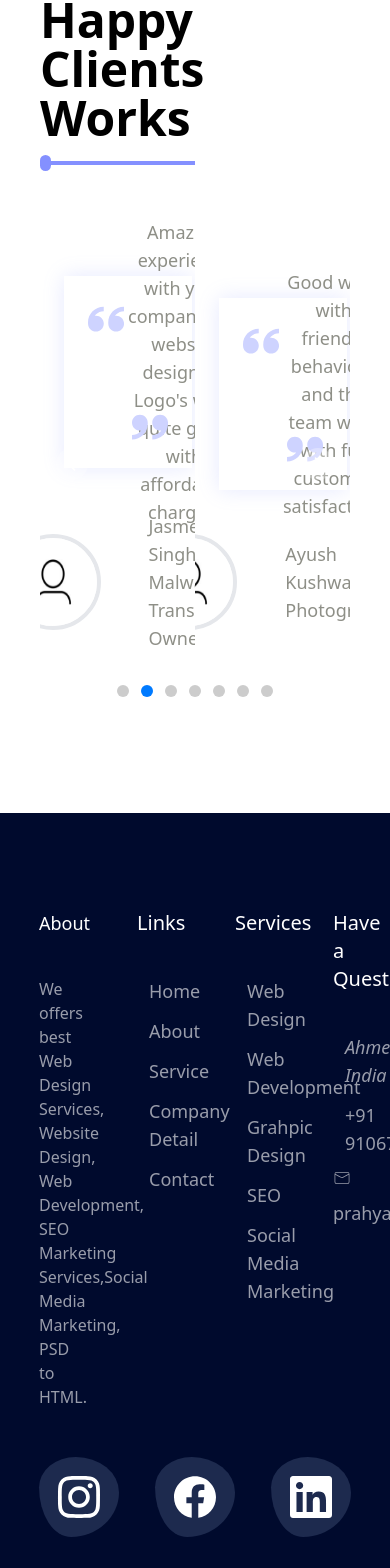
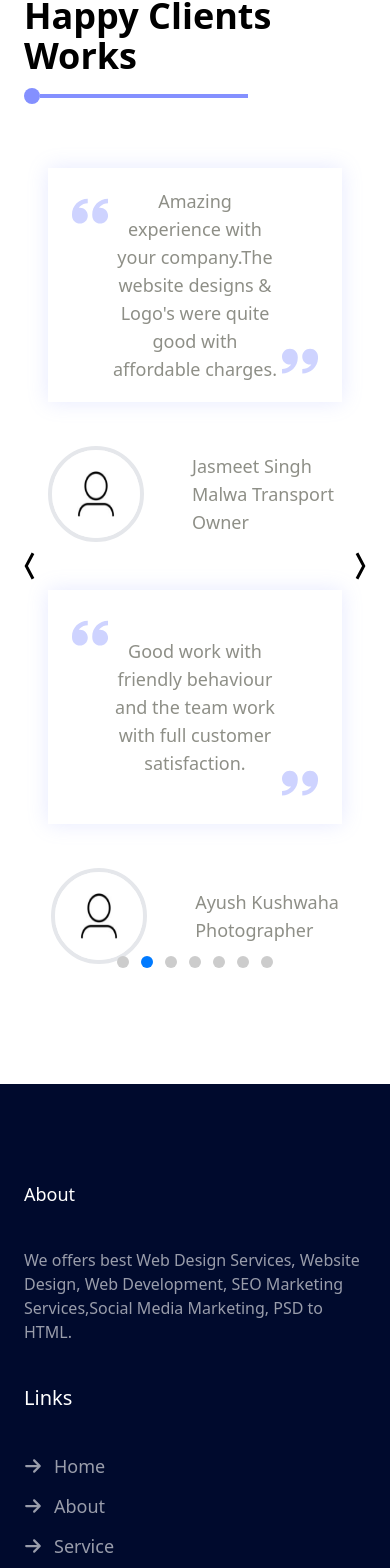
Before and after one commit to nischaygadher15/PTS_2, a React (Vite) app: page /review in a window 390 px wide. Shown: the part 196-1764 px from the top of the page. Built offline with nearby package versions, Linux system fonts and the light colour scheme.

Commit message:
Finally responsivenes is done.

```diff
--- a/src/App.css
+++ b/src/App.css
@@ -16,7 +16,6 @@
 
 .cardShadow {
   box-shadow: 0px 0px 20px 0px rgb(132 144 255 / 20%);
-  padding: 40px 24px;
 }
 
 .boxShadow {
--- a/src/Components/CustomerCard.jsx
+++ b/src/Components/CustomerCard.jsx
@@ -8,7 +8,7 @@ const CustomerCard = ({ cusData }) => {
   let { msg, name, job } = cusData;
   return (
     <Card className="text-[#8e8f87] text-lg border-none shadow-none overflow-auto">
-      <div className="relative p-16 mb-7 max-h-48 boxShadow flex items-center text-center">
+      <div className="relative p-16 mb-7 min-h-48 boxShadow flex items-center text-center">
         <ImQuotesLeft className="absolute top-6 left-6 text-4xl text-[#ced3ff]" />
         <p className="">{msg}</p>
         <ImQuotesRight className="absolute bottom-6 right-6 text-4xl text-[#ced3ff]" />
--- a/src/Components/Footer.jsx
+++ b/src/Components/Footer.jsx
@@ -26,8 +26,8 @@ const Footer = () => {
   ];
   return (
     <footer className="w-screen flex justify-center bg-[#000a2d]">
-      <div className="px-10 py-24 max-w-screen-sm min-h-screen md:max-w-screen-md lg:max-w-screen-lg xl:max-w-screen-xl 2xl:max-w-screen-2xl ">
-        <div className="grid grid-cols-4 gap-20">
+      <div className="px-6 sm:px-10 py-24 min-h-screen max-w-full md:max-w-[900px] lg:max-w-screen-lg xl:max-w-screen-xl 2xl:max-w-screen-2xl">
+        <div className="grid grid-cols-1 sm:grid-cols-2 lg:grid-cols-4 gap-10 lg:gap-20">
           {/* About */}
           <div>
             <p className="text-lg mb-10 font-medium text-white">About</p>
@@ -97,7 +97,7 @@ const Footer = () => {
                   className={`${footLinkClass} flex flex-wrap items-center`}
                 >
                   <CiMail />
-                  <span className="">prahyatechservices@gmail.com</span>
+                  <span className="">prahyatechservices @gmail.com</span>
                 </a>
               </li>
             </ul>
@@ -105,14 +105,14 @@ const Footer = () => {
         </div>
 
         {/* Social Media Icons */}
-        <div className="text-white flex justify-center items-center gap-9 text-5xl py-12 ">
-          <div className="media-icon w-20 h-20 flex justify-center items-center">
+        <div className="text-white flex justify-center items-center gap-9 text-4xl md:text-5xl py-12 ">
+          <div className="media-icon w-16 h-16  md:w-20 md:h-20 flex justify-center items-center">
             <FaInstagram />
           </div>
-          <div className="media-icon w-20 h-20 flex justify-center items-center">
+          <div className="media-icon w-16 h-16  md:w-20 md:h-20 flex justify-center items-center">
             <IoLogoFacebook />
           </div>
-          <div className="media-icon w-20 h-20 flex justify-center items-center">
+          <div className="media-icon w-16 h-16  md:w-20 md:h-20 flex justify-center items-center">
             <FaLinkedin />
           </div>
         </div>
--- a/src/Components/Navbar.jsx
+++ b/src/Components/Navbar.jsx
@@ -74,8 +74,12 @@ const Navbar = () => {
       </button>
 
       {/* <=================== Drawer ======================> */}
-      <Drawer open={isOpen} position="right" className="w-screen h-screen p-0">
-        <nav className="w-screen h-24 bg-[#F9F9FF] px-10 flex items-center justify-between mb-16">
+      <Drawer
+        open={isOpen}
+        position="right"
+        className="w-screen h-screen overflow-hidden p-0"
+      >
+        <nav className="w-full h-24 bg-[#F9F9FF] px-10 flex items-center justify-between mb-16">
           {/* Logo */}
           <div>
             <img
--- a/src/Pages/Contact.jsx
+++ b/src/Pages/Contact.jsx
@@ -30,9 +30,9 @@ const Contact = () => {
   return (
     <>
       {/* Contact Us Form */}
-      <section className="px-10 w-screen min-h-screen py-24 max-w-screen-sm md:max-w-screen-md lg:max-w-screen-lg xl:max-w-screen-xl 2xl:max-w-screen-2xl">
-        <div className="w-1/2 text-black font-semibold text-lg mb-10">
-          <span className="text-5xl font-semibold">Contact Us</span>
+      <section className="px-6 sm:px-10 py-24 min-h-screen w-full md:max-w-[900px] lg:max-w-screen-lg xl:max-w-screen-xl 2xl:max-w-screen-2xl">
+        <div className="w-full md:w-1/2 text-black font-semibold text-lg mb-10">
+          <span className="text-4xl sm:text-5xl font-semibold">Contact Us</span>
           <div className="flex items-center mt-3">
             <span className="bg-[#8490FF] w-4 h-4 rounded-full"></span>
             <span className="bg-[#8490FF] h-1 w-52"></span>
@@ -41,7 +41,7 @@ const Contact = () => {
 
         <div className="w-full flex justify-center">
           <form
-            className="w-1/2"
+            className="w-full sm:w-2/3 lg:w-1/2"
             onSubmit={handleSubmit(onSubmit)}
             ref={contactForm}
           >
--- a/src/Pages/Home.jsx
+++ b/src/Pages/Home.jsx
@@ -56,10 +56,12 @@ const Home = () => {
   let handleTabClick = (t) => {
     let tabButtons = document.getElementById("tabButtons");
     Array.from(tabButtons.children).forEach((b, inx) => {
-      b.style.marginTop = "0px";
+      // b.style.marginTop = "0px";
+      b.style.transform = "translateY(0px)";
     });
 
-    document.getElementById(t).style.marginTop = "-20px";
+    // document.getElementById(t).style.marginTop = "-20px";
+    document.getElementById(t).style.transform = "translateY(-20px)";
 
     switch (t) {
       case "tab-1":
@@ -130,7 +132,7 @@ const Home = () => {
 
       {/* Latest Works */}
       <section className="px-6 sm:px-10 py-24 min-h-screen max-w-full md:max-w-[900px] lg:max-w-screen-lg xl:max-w-screen-xl 2xl:max-w-screen-2xl">
-        <div className="text-[#8e8f87] text-lg">
+        <div className="max-w-full text-[#8e8f87] text-lg">
           <div className="w-full md:w-1/2">
             <div className="text-black font-semibold">
               <span className="text-4xl sm:text-5xl font-semibold">
@@ -150,13 +152,14 @@ const Home = () => {
           <div className="w-full">
             {/* Tab Button */}
             <div
-              className="flex justify-center items-center gap-8"
+              // className="flex justify-between md:justify-center items-center md:gap-8"
+              className="grid grid-cols-2 gap-y-7 sm:grid-cols-4 grid-rows-2  sm:grid-rows-1 gap-x-5 md:gap-8 text-base"
               id="tabButtons"
               onClick={(e) => handleTabClick(e.target.id)}
             >
               <button
-                className="px-5 md:px-8 py-2 md:py-3 rounded-md text-center bg-[#62BDFC] text-white font-semibold hover:shadow-xl
-              hover:shadow-[#b8ddf7] uppercase text-nowrap bgGradient tabBtn"
+                className="px-4 md:px-8 py-2 md:py-3 rounded-md text-center bg-[#62BDFC] text-white font-semibold hover:shadow-xl
+              hover:shadow-[#b8ddf7] uppercase text-wrap bgGradient tabBtn"
                 id="tab-0"
               >
                 All
@@ -164,7 +167,7 @@ const Home = () => {
 
               <button
                 className="px-5 md:px-8 py-2 md:py-3 rounded-md text-center bg-[#62BDFC] text-white font-semibold hover:shadow-xl
-              hover:shadow-[#b8ddf7] uppercase text-nowrap bgGradient tabBtn"
+              hover:shadow-[#b8ddf7] uppercase text-wrap bgGradient tabBtn"
                 id="tab-1"
               >
                 WEBSITE
@@ -172,7 +175,7 @@ const Home = () => {
 
               <button
                 className="px-5 md:px-8 py-2 md:py-3 rounded-md text-center bg-[#62BDFC] text-white font-semibold hover:shadow-xl
-              hover:shadow-[#b8ddf7] uppercase text-nowrap bgGradient tabBtn"
+              hover:shadow-[#b8ddf7] uppercase text-wrap bgGradient tabBtn"
                 id="tab-2"
               >
                 Graphic Design
@@ -180,7 +183,7 @@ const Home = () => {
 
               <button
                 className="px-5 md:px-8 py-2 md:py-3 rounded-md text-center bg-[#62BDFC] text-white font-semibold hover:shadow-xl
-              hover:shadow-[#b8ddf7] uppercase text-nowrap bgGradient tabBtn"
+              hover:shadow-[#b8ddf7] uppercase text-wrap bgGradient tabBtn"
                 id="tab-3"
               >
                 Social Media
@@ -188,7 +191,7 @@ const Home = () => {
             </div>
 
             {/* Tab Content */}
-            <div className="pt-16 grid grid-cols-2 md:grid-cols-3 gap-6">
+            <div className="pt-16 grid grid-cols-1 sm:grid-cols-2 md:grid-cols-3 gap-6">
               {filtered &&
                 filtered.map((i, inx) => (
                   <div
@@ -219,11 +222,11 @@ const Home = () => {
 
       {/* Numbers Section */}
       <section
-        className="py-24 w-screen text-white text-center flex justify-evenly bgGradient"
+        className="py-24 w-screen text-white text-center grid grid-cols-1 sm:grid-cols-2 lg:grid-cols-4 gap-y-11 sm:gap-6 bgGradient"
         ref={counterObserver}
       >
-        <div>
-          <div className="text-5xl font-bold mb-4 flex items-center">
+        <div className="flex flex-col items-center">
+          <div className="text-4xl lg:text-5xl font-bold mb-4 flex flew-row items-center">
             {count1 && (
               <CountUp
                 start={0}
@@ -236,14 +239,11 @@ const Home = () => {
             {!count1 && "2,000"}
             <FaPlus className="pt-2 ps-2 text-4xl" />
           </div>
-          <p className="text-lg font-semibold">Website Completed</p>
-          {/* <Button color="success" onClick={() => setCount1(true)}>
-            Start
-          </Button> */}
+          <p className="text-md lg:text-lg font-semibold">Website Completed</p>
         </div>
 
-        <div>
-          <div className="text-5xl font-bold mb-4 flex items-center">
+        <div className="flex flex-col items-center">
+          <div className="text-4xl lg:text-5xl font-bold mb-4 flex items-center">
             {count1 && (
               <CountUp
                 start={0}
@@ -256,11 +256,11 @@ const Home = () => {
             {!count1 && "6,000"}
             <FaPlus className="pt-2 ps-2 text-4xl" />
           </div>
-          <p className="text-lg font-semibold">Happy Clients</p>
+          <p className="text-md lg:text-lg font-semibold">Happy Clients</p>
         </div>
 
-        <div>
-          <div className="text-5xl font-bold mb-4 flex items-center">
+        <div className="flex flex-col items-center">
+          <div className="text-4xl lg:text-5xl font-bold mb-4 flex items-center">
             {count1 && (
               <CountUp
                 start={0}
@@ -273,11 +273,13 @@ const Home = () => {
             {!count1 && "5,000"}
             <FaPlus className="pt-2 ps-2 text-4xl" />
           </div>
-          <p className="text-lg font-semibold">Grahpic Design Completed</p>
+          <p className="text-md lg:text-lg font-semibold">
+            Grahpic Design Completed
+          </p>
         </div>
 
-        <div>
-          <div className="text-5xl font-bold mb-4 flex items-center">
+        <div className="flex flex-col items-center">
+          <div className="text-4xl lg:text-5xl font-bold mb-4 flex items-center">
             {count1 && (
               <CountUp
                 start={0}
@@ -290,7 +292,9 @@ const Home = () => {
             {!count1 && "3,000"}
             <FaPlus className="pt-2 ps-2 text-4xl" />
           </div>
-          <p className="text-lg font-semibold">SMM Project Completed</p>
+          <p className="text-md lg:text-lg font-semibold">
+            SMM Project Completed
+          </p>
         </div>
       </section>
 
@@ -301,14 +305,18 @@ const Home = () => {
       <Review />
 
       {/* Available for 24/7 */}
-      <section className="py-24 w-screen bg-[#7892FF]">
+      <div className="w-screen bg-[#7892FF]">
+        <section className="bg-[#7892FF] px-6 sm:px-10 py-24 w-full md:max-w-[900px] lg:max-w-screen-lg xl:max-w-screen-xl 2xl:max-w-screen-2xl">
           <div className="h-full flex flex-col items-center justify-center gap-6 text-white">
-          <p className="text-7xl">
-            We Are <span className="text-[#A0F669]">Available</span> For 24/7*
+            <p className="text-5xl md:text-7xl">
+              <span>We Are</span>
+              <span className="text-[#A0F669]"> Available </span>
+              <span>For 24/7*</span>
             </p>
             <p>
-            We offers best Web Design Services, Website Design, Web Development,
-            SEO Marketing Services,Social Media Marketing, PSD to HTML.
+              We offers best Web Design Services, Website Design, Web
+              Development, SEO Marketing Services,Social Media Marketing, PSD to
+              HTML.
             </p>
 
             <NavLink
@@ -320,6 +328,7 @@ const Home = () => {
             </NavLink>
           </div>
         </section>
+      </div>
 
       {/* Contact Us Form */}
       <Contact />
--- a/src/Pages/Review.jsx
+++ b/src/Pages/Review.jsx
@@ -3,6 +3,11 @@ import { Carousel } from "flowbite-react";
 import "../App.css";
 import opinions from "../Data/CustomerOpinions";
 import CustomerCard from "../Components/CustomerCard";
+import {
+  RiArrowLeftWideFill,
+  RiArrowLeftWideLine,
+  RiArrowRightWideFill,
+} from "react-icons/ri";
 
 const Review = () => {
   // Unique key for components
@@ -12,6 +17,10 @@ const Review = () => {
   const customTheme = {
     root: {
       base: "relative h-full w-full",
+      leftControl:
+        "absolute -left-3 top-0 text-black text-4xl flex md:hidden h-full items-center justify-center focus:outline-none",
+      rightControl:
+        "absolute -right-3 top-0 text-black text-4xl flex md:hidden h-full items-center justify-center focus:outline-none",
     },
     indicators: {
       active: {
@@ -34,12 +43,20 @@ const Review = () => {
     },
   };
 
+  //Scree nSize observer
+  let [winSize, setWinSize] = useState(window.screen.width);
+
+  let resizeWindow = () => {
+    setWinSize(window.screen.width);
+  };
+
   //Customer Opinions
   let [customers, setCustomers] = useState([]);
 
-  let createCusArray = () => {
+  let createCusArray = (w) => {
     let temp = [];
     let buff = [];
+    if (w >= 768) {
       for (let i = 0; i < opinions.length; i++) {
         if (temp.length == 2) {
           buff.push(temp);
@@ -48,37 +65,65 @@ const Review = () => {
           else temp.push(opinions[i]);
         }
       }
-
       setCustomers(buff);
+    } else {
+      setCustomers([...opinions]);
+    }
   };
 
-  useEffect(() => createCusArray(), []);
-  // useEffect(() => console.log(customers), [customers]);
+  useEffect(() => {
+    window.addEventListener("resize", resizeWindow);
+
+    return () => {
+      window.removeEventListener("resize", resizeWindow);
+    };
+  }, []);
+  useEffect(() => console.log(customers), [customers]);
+
+  useEffect(() => {
+    createCusArray(winSize);
+  }, [winSize]);
 
   return (
     <>
       {/* Happy Clients Works */}
-      <section className="px-10 py-24 w-screen min-h-screen md:max-w-screen-md lg:max-w-screen-lg xl:max-w-screen-xl 2xl:max-w-screen-2xl">
-        <div className="w-1/2 text-black font-semibold text-lg mb-10">
-          <span className="text-5xl font-semibold">Happy Clients Works</span>
+      <section className="px-6 sm:px-10 py-24 min-h-screen w-full md:max-w-[900px] lg:max-w-screen-lg xl:max-w-screen-xl 2xl:max-w-screen-2xl">
+        <div className="w-full lg:w-1/2 text-black font-semibold text-lg mb-10">
+          <span className="text-4xl sm:text-5xl font-semibold">
+            Happy Clients Works
+          </span>
           <div className="flex items-center mt-3">
             <span className="bg-[#8490FF] w-4 h-4 rounded-full"></span>
             <span className="bg-[#8490FF] h-1 w-52"></span>
           </div>
         </div>
-        <Carousel className="h-[60vh]" theme={customTheme}>
+        <Carousel
+          indicators={winSize >= 768 ? true : false}
+          className="h-screen sm:h-[60vh]"
+          leftControl={<RiArrowLeftWideFill />}
+          rightControl={<RiArrowRightWideFill />}
+          theme={customTheme}
+        >
           {customers &&
             customers.map((arr, inx) => (
               <div
-                className="h-full bg-white grid grid-cols-2"
+                className="h-full bg-white grid grid-cols-1 md:grid-cols-2"
                 key={`${key}-customer-${inx}`}
               >
-                {arr.map((ele, inx) => (
+                {winSize >= 768 ? (
+                  arr.length > 1 &&
+                  arr.map((ele, inx) => (
                     <CustomerCard
                       cusData={{ ...ele }}
                       key={`${key}-customerArr-${inx}`}
                     />
-                ))}
+                  ))
+                ) : (
+                  <CustomerCard
+                    cusData={{ ...arr }}
+                    key={`${key}-customerArr-${inx}`}
+                  />
+                )}
               </div>
             ))}
         </Carousel>
--- a/src/Pages/Service.jsx
+++ b/src/Pages/Service.jsx
@@ -13,8 +13,8 @@ const Service = () => {
   return (
     <>
       {/* Services Offers */}
-      <section className="px-10 py-24 max-w-screen-sm min-h-screen md:max-w-screen-md lg:max-w-screen-lg xl:max-w-screen-xl 2xl:max-w-screen-2xl">
-        <div className="w-1/2 text-[#8e8f87] text-lg">
+      <section className="px-6 sm:px-10 py-24 min-h-screen max-w-full md:max-w-[900px] lg:max-w-screen-lg xl:max-w-screen-xl 2xl:max-w-screen-2xl">
+        <div className="lg:w-1/2 text-[#8e8f87] text-lg">
           <div className="text-black font-semibold">
             <span className="text-5xl font-semibold">Services offers</span>
             <div className="flex items-center mt-3">
@@ -29,7 +29,7 @@ const Service = () => {
           </p>
         </div>
 
-        <div className="grid grid-cols-3 gap-20">
+        <div className="grid grid-cols-1 sm:grid-cols-2 lg:grid-cols-3 gap-7 lg:gap-10 xl:gap-20">
           <Card className="cardShadow">
             <div className="service-icon w-28 h-24 flex justify-center items-center mx-auto">
               <IoDesktopSharp className="text-7xl" />
```
Lines whose indentation alone changed are shown as unchanged.
